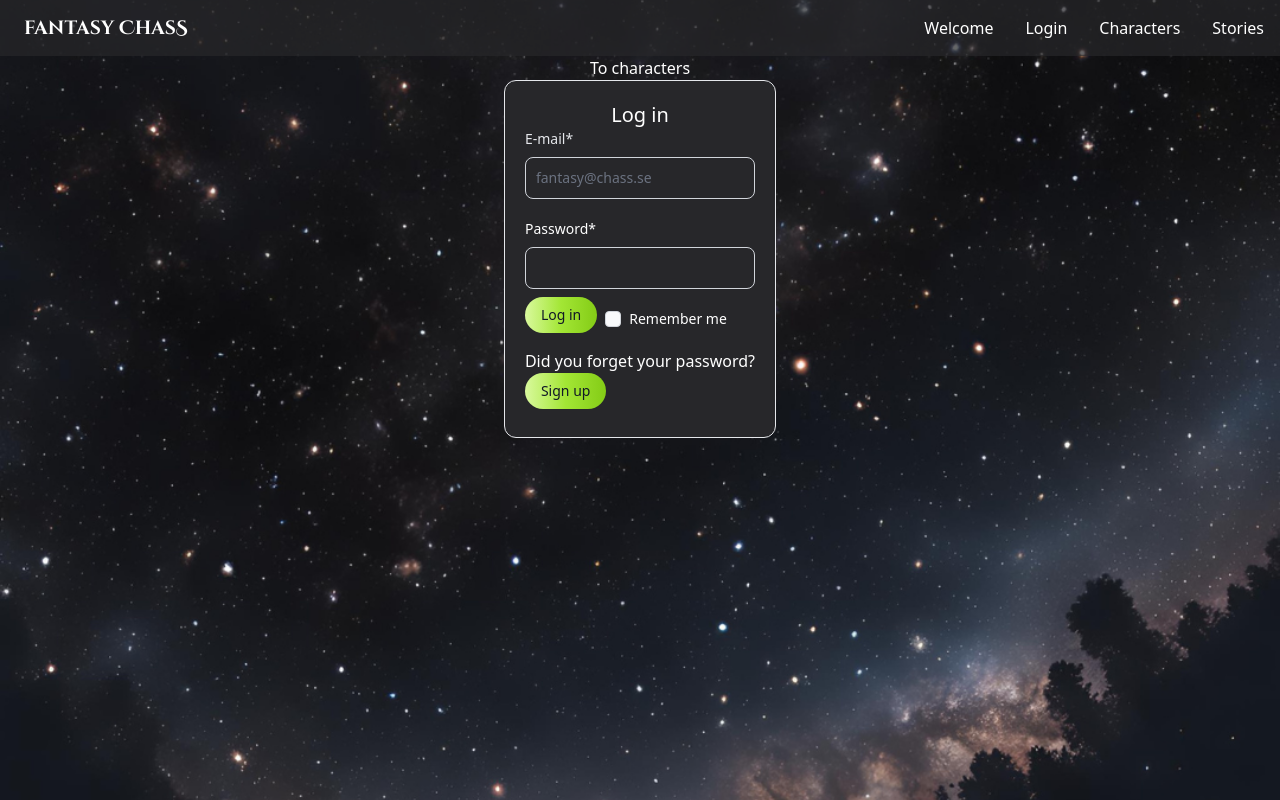
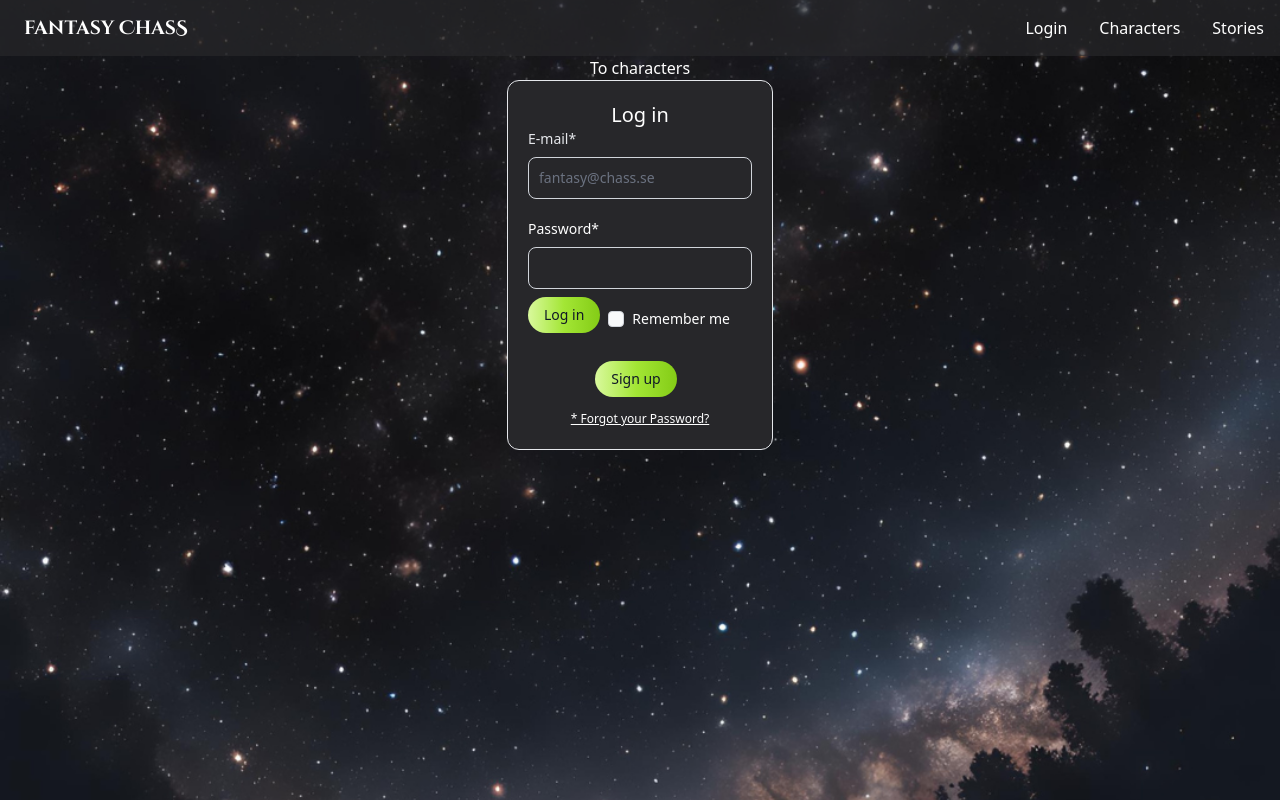
Before and after one commit to f-eighty7/ChasChallenger, a React (Vite) app: page /login in a window 1280 px wide. Built offline with nearby package versions, Linux system fonts and the light colour scheme.

Commit message:
forgot password button

```diff
--- a/src/components/ButtonOne.jsx
+++ b/src/components/ButtonOne.jsx
@@ -1,11 +1,13 @@
 import React, { useState } from "react";
 
-function ButtonOne({ buttonText, bgColor, hoverBgColor, textColor, buttonType }) {
+function ButtonOne({ buttonText, bgColor, hoverBgColor, textColor, buttonType, paddingClass, marginClass }) {
     const background = bgColor || "bg-gradient-to-r from-lime-200 via-lime-400 to-lime-500";
     const hoverBackground = hoverBgColor || "hover:bg-gradient-to-b";
     const text = textColor || "text-gray-900";
-    const buttonTxt = buttonText || 'add buttonText'
-    const type = buttonType || 'button'
+    const buttonTxt = buttonText || 'add buttonText';
+    const type = buttonType || 'button';
+    const padding = paddingClass || '';
+    const margin = marginClass || ''
 
     return (
         <div>
@@ -15,6 +17,8 @@ function ButtonOne({ buttonText, bgColor, hoverBgColor, textColor, buttonType })
             ${background}
             ${hoverBackground}
             ${text}
+            ${padding}
+            ${margin}
             font-regular py-2 px-4 rounded-full font-medium text-sm text-center me-2 mb-2`}
             >
                 {buttonTxt}
--- a/src/components/LoginForm.jsx
+++ b/src/components/LoginForm.jsx
@@ -53,14 +53,11 @@ function LoginForm()
     };
 
     return (
-			// border-2 border-indigo-600 BORDER IS MISSING
 			<div className="bg-zinc-800 p-5 rounded-xl border">
 				<form
 					className="max-w-sm mx-auto"
 					onSubmit={handleLogin}>
-				<h1
-					className="text-center text-xl">
-					Log in</h1>
+					<h1 className="text-center text-xl">Log in</h1>
 					<div className="mb-5">
 						<label
 							htmlFor="email"
@@ -98,7 +95,7 @@ function LoginForm()
 							/>
 							{errorMessage && <p className="error">{errorMessage}</p>}
 							<input
-                                className="input-checkbox"
+								className="input-checkbox"
 								id="remember"
 								type="checkbox"
 								value=""
@@ -109,13 +106,23 @@ function LoginForm()
 							className="ms-2 text-sm font-medium text-white dark:text-gray-300">
 							Remember me
 						</label>
-					</div>
-					<p className="signUp">Did you forget your password?</p>
+				</div>
+				<div
+				className="text-center">
 					<Link
-						to="/signup"
-						className="buttonLink">
-						<ButtonOne buttonText="Sign up" />
+						to="/signup">
+						<ButtonOne
+							paddingClass={"px-10"}
+							marginClass={"mt-3"}
+							buttonText="Sign up"
+						/>
 					</Link>
+					<Link
+						to={"/error"}>
+						<button className="underline text-xs">* Forgot your Password?</button>
+					</Link>
+
+				</div>
 				</form>
 			</div>
 		);
--- a/src/components/Navbar.jsx
+++ b/src/components/Navbar.jsx
@@ -31,12 +31,12 @@ function Navbar() {
             <ul
             className={`${menuOpen ? style.open : ''}`}
            >
-                <li>
+                {/* <li>
                     <NavLink
                         to={'/welcome'}
                         onClick={() => handleItemClicked('welcome')}
                         className={`${activeItem === 'welcome' ? style['active'] : ''}`}>Welcome</NavLink>
-                </li>
+                </li> */}
                 <li>
                     <NavLink
 
--- a/src/index.css
+++ b/src/index.css
@@ -5,7 +5,7 @@
 
 @layer components {
   .input-form {
-    @apply bg-transparent border border-gray-300 text-gray-900 text-sm rounded-lg focus:ring-lime-500 focus:border-lime-500 block w-full p-2.5 dark:bg-gray-700 dark:border-gray-600 dark:placeholder-gray-400 dark:text-white dark:focus:ring-lime-500 dark:focus:border-lime-500;
+    @apply bg-transparent border border-gray-300 text-white text-sm rounded-lg focus:ring-lime-500 focus:border-lime-500 block w-full p-2.5 dark:bg-gray-700 dark:border-gray-600 dark:placeholder-gray-400 dark:text-white dark:focus:ring-lime-500 dark:focus:border-lime-500;
   }
 
   .input-checkbox {
@@ -63,12 +63,12 @@ button:active {
   background-color: #202020;
 } */
 
-input,
+/* input,
 textarea {
   padding: 0.25rem;
   font: inherit;
   color: black;
-}
+} */
 
 select,
 select option {
```
